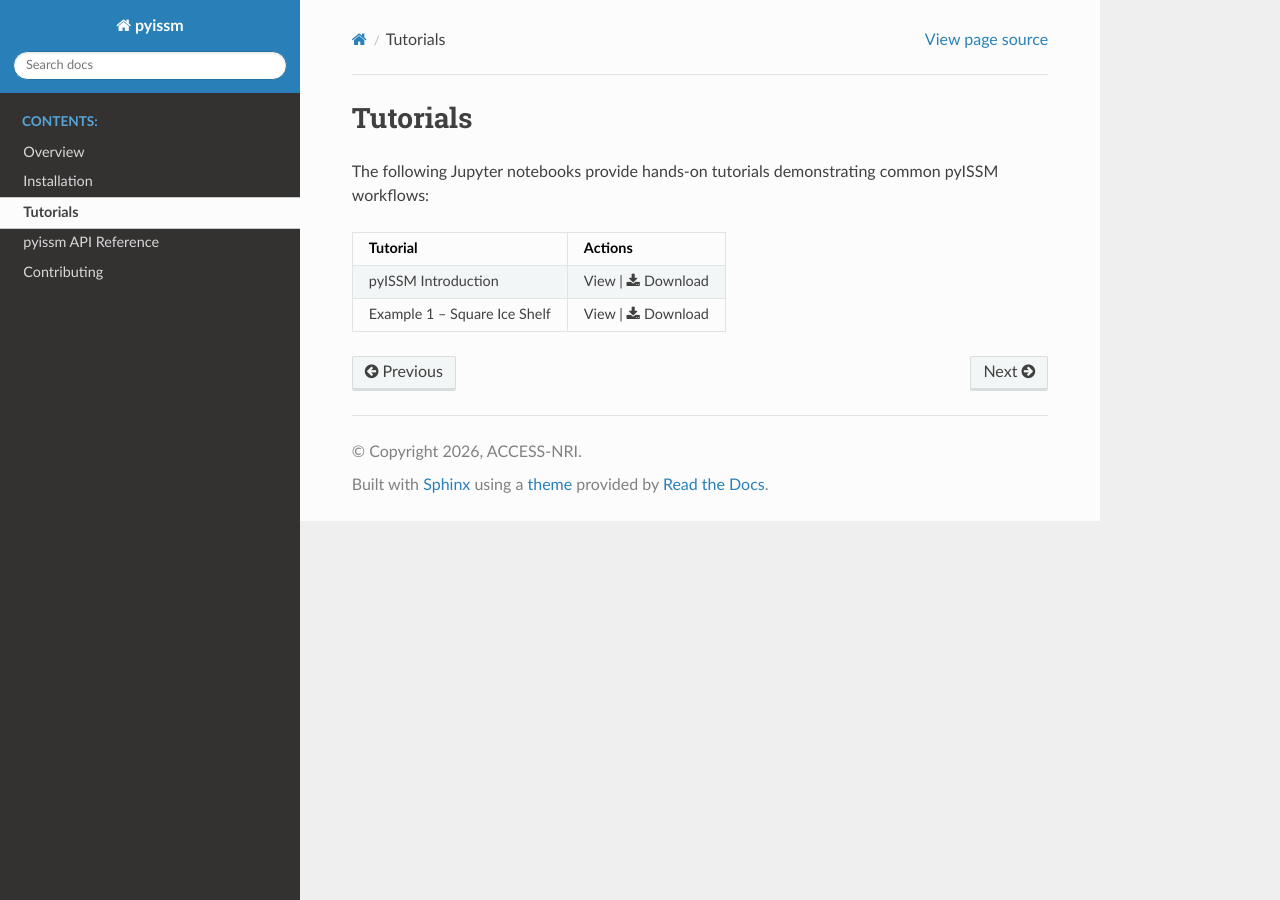
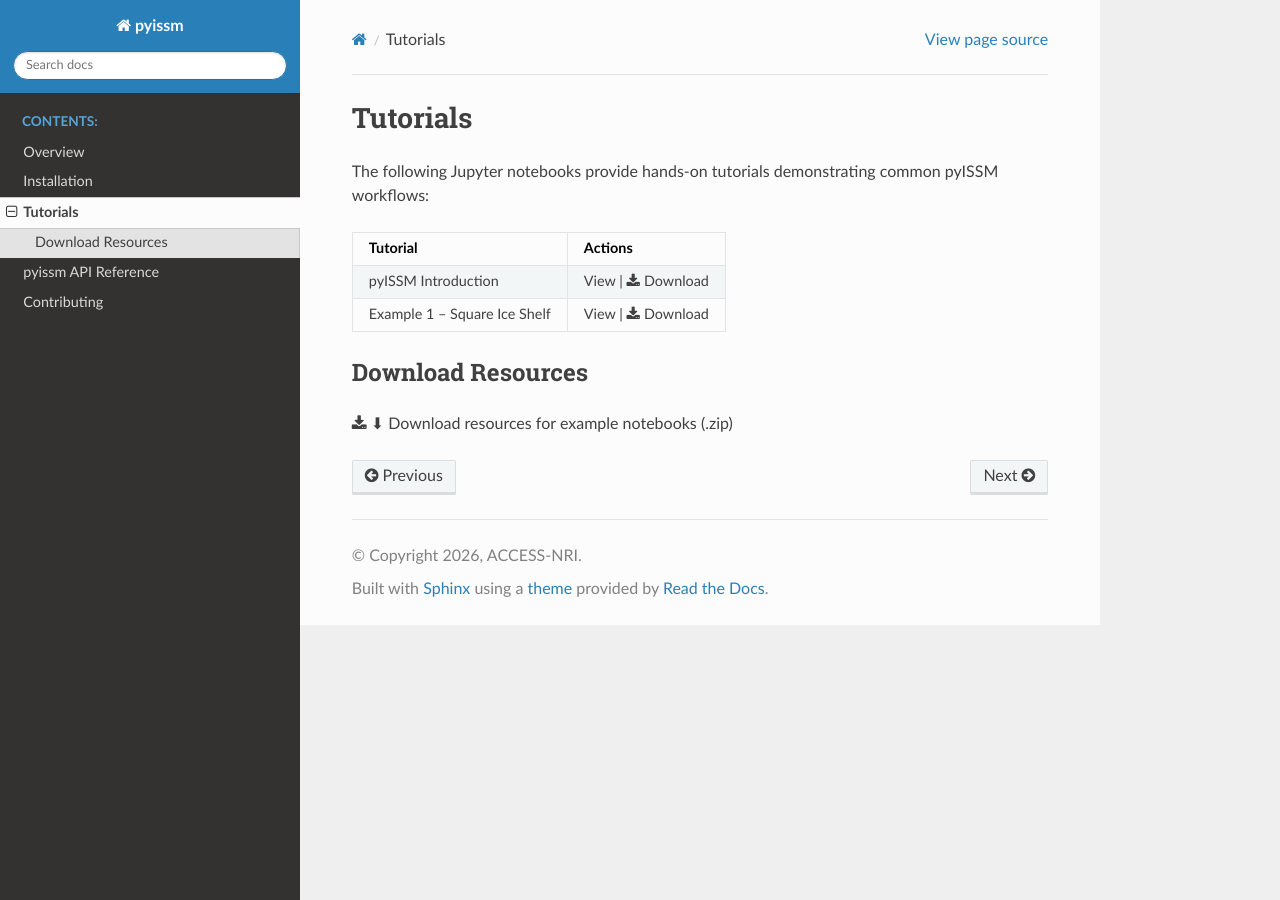
Before and after one commit to ACCESS-NRI/pyISSM, a Sphinx documentation site: the page built from docs/source/tutorials.rst, in a window 1280 px wide. Built offline with Sphinx 7.4.7 and the Read the Docs theme 3.1.0, drawn with Linux system fonts in a browser that asks for light colours.

Commit message:
Adjust download strategy & add assets package

```diff
--- a/docs/source/tutorials.rst
+++ b/docs/source/tutorials.rst
@@ -16,3 +16,8 @@ The following Jupyter notebooks provide hands-on tutorials demonstrating common
    * - Example 1 – Square Ice Shelf
      - :doc:`View <tutorials/ex1_SquareIceShelf>` |
        :download:`Download <tutorials/ex1_SquareIceShelf.ipynb>`
+
+Download Resources
+------------------
+
+:download:`⬇ Download resources for example notebooks (.zip) <tutorials/assets.zip>`
```
Also changed, not shown: .readthedocs.yaml.
